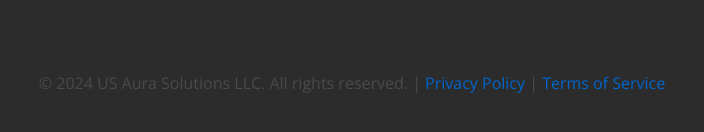
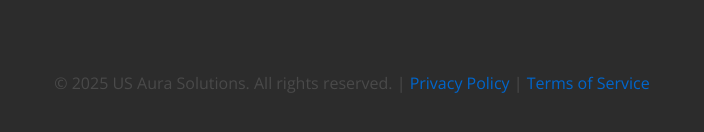
Before and after one commit to Kosanah/US-Aura, a plain HTML site: page index.html in a window 1280 px wide. Shown: the part 8169-8301 px from the top of the page, 288-992 px from the left. Drawn offline with nearby package versions, Linux system fonts and the light colour scheme.

Commit message:
Update copyright to 2025 US Aura Solutions

```diff
--- a/index.html
+++ b/index.html
@@ -2106,7 +2106,7 @@
                     <a href="#" aria-label="GitHub"><i class="fab fa-github"></i></a>
                     <a href="#" aria-label="Instagram"><i class="fab fa-instagram"></i></a>
                 </div>
-                <p>&copy; 2024 US Aura Solutions LLC. All rights reserved. | <a href="#">Privacy Policy</a> | <a href="#">Terms of Service</a></p>
+                <p>&copy; 2025 US Aura Solutions. All rights reserved. | <a href="#">Privacy Policy</a> | <a href="#">Terms of Service</a></p>
             </div>
         </div>
     </footer>
```
